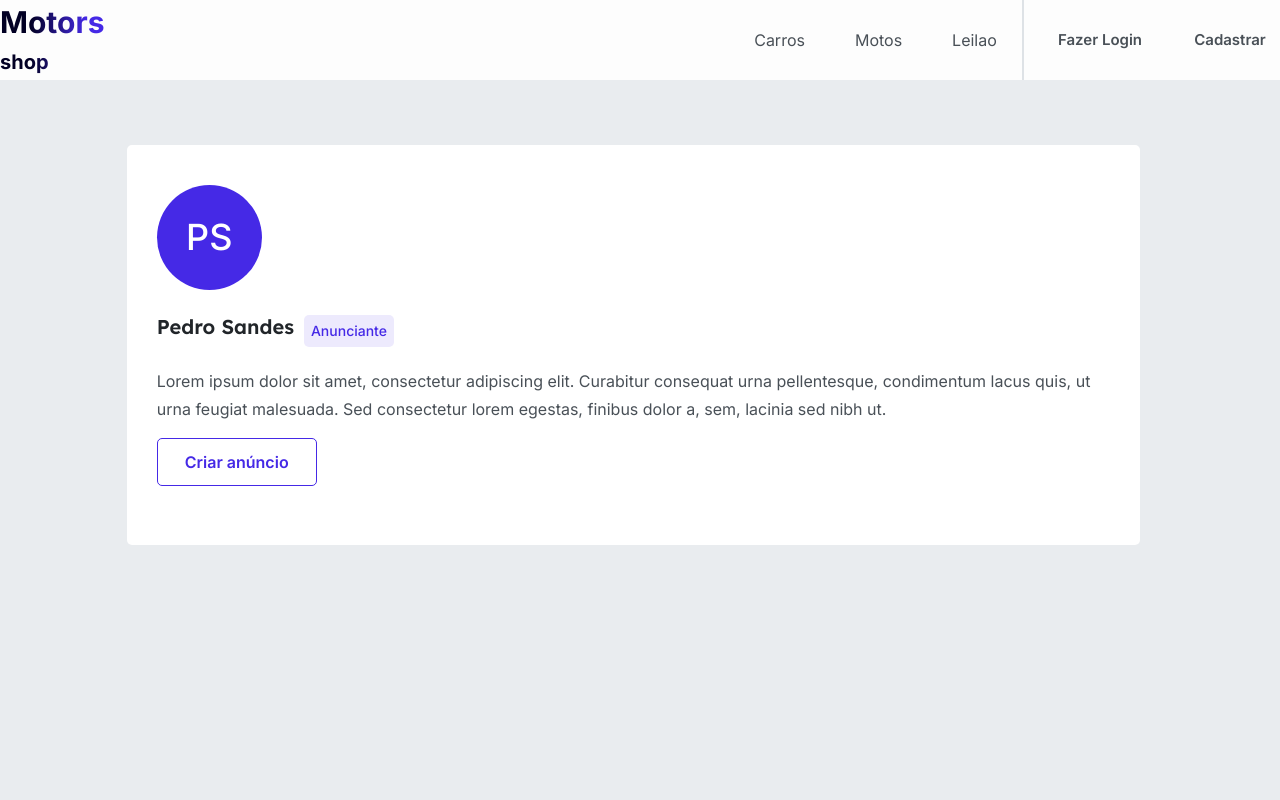
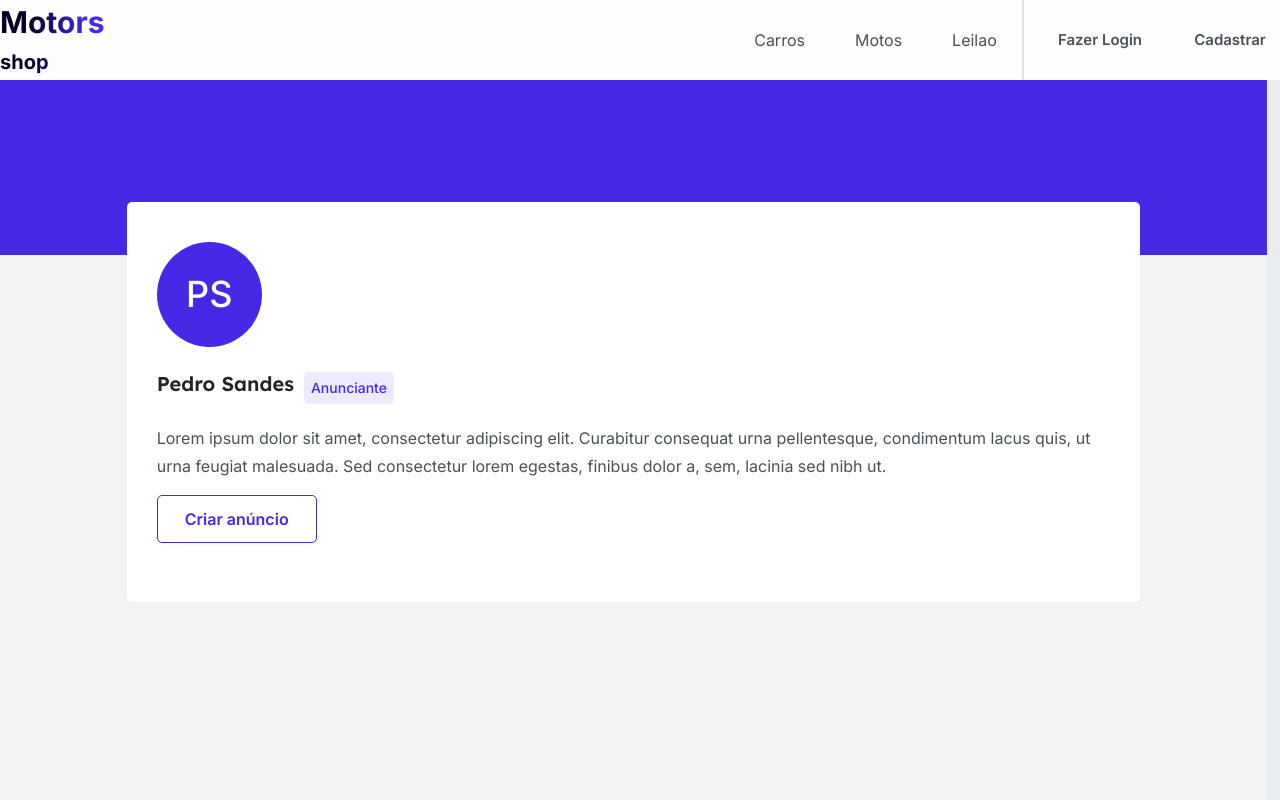
Before and after one commit to Mrdiskman/Motors_shop, a Next.js app in the folder motors_shop_next_app/: page /announcer in a window 1280 px wide. Shown: the top 800 px of the page. Built offline with nearby package versions, Linux system fonts and the light colour scheme.

Commit message:
fix: announcer page stylization

```diff
--- a/motors_shop_next_app/src/components/GeneralComponents/Background/styled.ts
+++ b/motors_shop_next_app/src/components/GeneralComponents/Background/styled.ts
@@ -7,9 +7,9 @@ export const BackGroundStyle = styled.main`
   width: 100%;
   background-image: linear-gradient(
     180deg,
-    #4529e6 31.25%,
-    #f1f3f5 31.26%,
-    #f1f3f5 100%
+    #4529E6 31.25%,
+    #E9ECEF 31.26%,
+    #E9ECEF 100%
   );
   padding-bottom: 50px;
   display: flex;
--- a/motors_shop_next_app/src/pages/announceDetail/index.tsx
+++ b/motors_shop_next_app/src/pages/announceDetail/index.tsx
@@ -9,12 +9,13 @@ import SellerData from "@/components/AnnounceDetailComponents/SellerData";
 import BackGround from "@/components/GeneralComponents/Background";
 import Footer from "@/components/GeneralComponents/Footer";
 import Header from "@/components/GeneralComponents/Header";
+import { Layout } from "@/components/Layout";
 import { AnnounceDetailStyled } from "./styled";
 
 function AnnounceDetailPage() {
   return (
     <>
-      <Header />
+      <Layout>
         <BackGround>
             <AnnounceDetailStyled>
             <div className="upside">
@@ -36,7 +37,7 @@ function AnnounceDetailPage() {
             </div>
             </AnnounceDetailStyled>
         </BackGround>
-      <Footer />
+      </Layout>
     </>
   );
 }
--- a/motors_shop_next_app/src/pages/announcer/index.tsx
+++ b/motors_shop_next_app/src/pages/announcer/index.tsx
@@ -9,13 +9,14 @@ import { Layout } from "@/components/Layout";
 import { Container } from "@/components/GeneralComponents";
 import BuildAnnouncerCard from "@/components/AnnouncerComponents/BuildAnnouncerCard";
 import { database } from "@/database";
+import BackGround from "@/components/GeneralComponents/Background";
 
 function Announcer() {
   return (
 
     <Layout>
       <HomeStyles>
-
+        <BackGround>
           <DivStylesAnnounce>
             <BuildAnnouncerCard
               name={database.user.name}
@@ -23,7 +24,7 @@ function Announcer() {
               descripition={database.user.descripition}
             />
           </DivStylesAnnounce>
-
+        </BackGround>
         <div className="container">
 
           <TitleHome>Leilão</TitleHome>
```
Also changed, not shown: 1 other file (tests, documents, lock files or other folders). Lines whose indentation alone changed are shown as unchanged.
